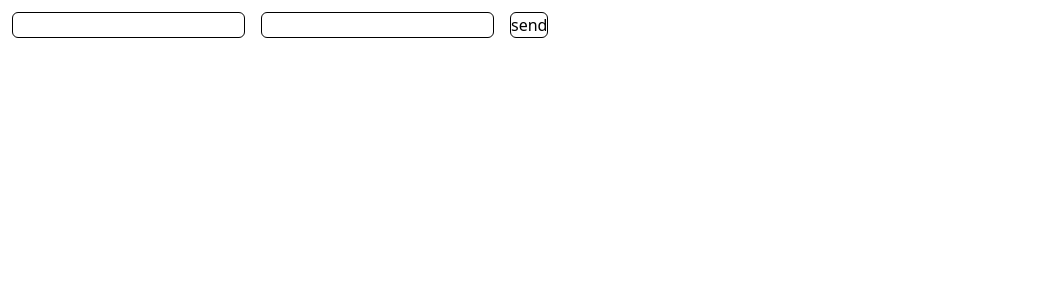
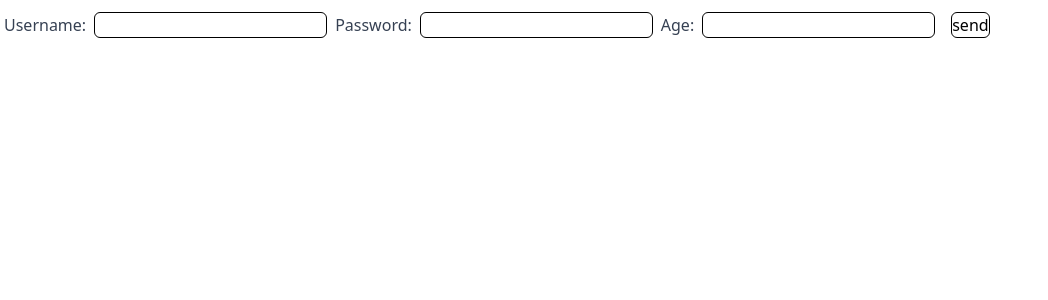
Before and after one commit to VladiSH31/okten-react-modules, a React (Vite) app: page / in a window 1280 px wide. Shown: the top 300 px of the page, without its empty margins (0-1048 px from the left). Built offline with nearby package versions, Linux system fonts and the light colour scheme.

Commit message:
Lesson 5. FE. useForm hook 1. React hook form instal 2. Label for input

```diff
--- a/package.json
+++ b/package.json
@@ -14,7 +14,8 @@
     "react": "^19.1.0",
     "react-dom": "^19.1.0",
     "tailwindcss": "^4.1.6",
-    "react-router-dom": "^7.6.1"
+    "react-router-dom": "^7.6.1",
+    "react-hook-form": "^7.58.1"
   },
   "devDependencies": {
     "@eslint/js": "^9.25.0",
--- a/src/components/form-component/FormComponent.tsx
+++ b/src/components/form-component/FormComponent.tsx
@@ -1,18 +1,24 @@
+import {useForm} from "react-hook-form";
 
 interface IFormProps {
     username: string,
-    password: string
+    password: string,
+    age: number
 }
 
 const FormComponent = () => {
 
-
+    useForm<IFormProps>();
 
     return (
         <div className={'m-1'}>
             <form className={''}>
-                <input className={'border-1 rounded-md m-2'} type="text" name={'username'}/>
-                <input className={'border-1 rounded-md m-2'} type="text" name={'password'}/>
+                <label htmlFor="{'username'}" className="mb-2 font-medium text-gray-700">Username:</label>
+                <input id={'username'} className={'border-1 rounded-md m-2'} type="text" name={'username'}/>
+                <label htmlFor="{'password'}" className="mb-2 font-medium text-gray-700">Password:</label>
+                <input id={'password'} className={'border-1 rounded-md m-2'} type="text" name={'password'}/>
+                <label htmlFor="{'age'}" className="mb-2 font-medium text-gray-700">Age:</label>
+                <input id={'age'} className={'border-1 rounded-md m-2'} type="number" name={'age'}/>
                 <button className={'border-1 rounded-md m-2'}>send</button>
             </form>
         </div>
```
Also changed, not shown: 1 other file (tests, documents, lock files or other folders).
